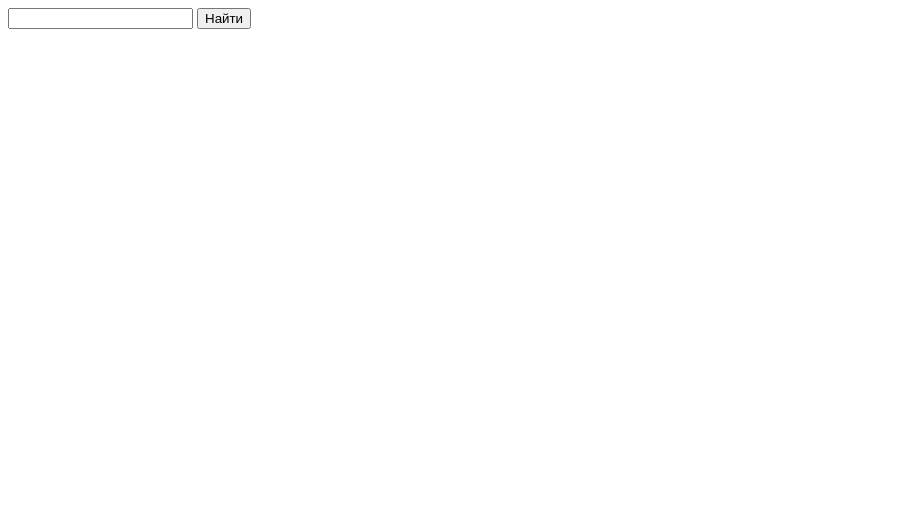
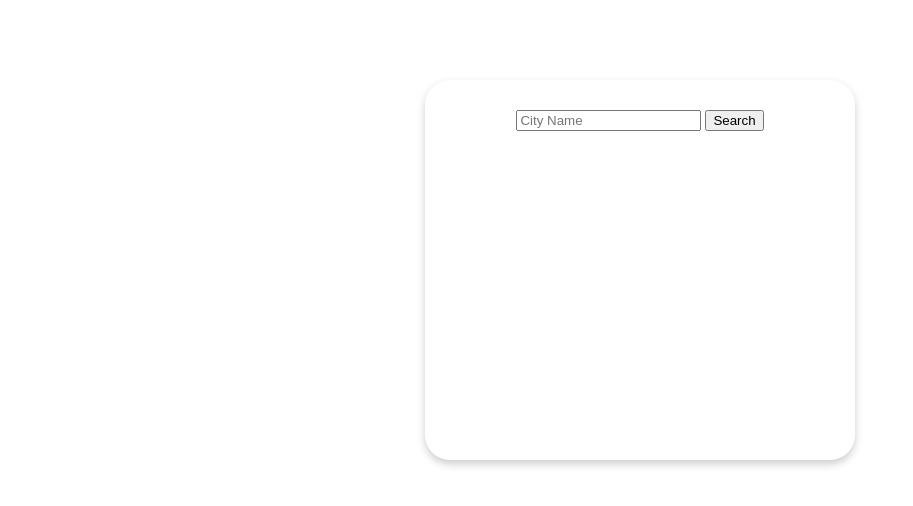
Before and after one commit to annadanilova-edu/web_lab1, a website: page index.html in a window 1280 px wide. Shown: the whole page, without its empty margins (0-913 px from the left). Drawn offline with nearby package versions, Linux system fonts and the light colour scheme.

Commit message:
Adding Mustache

```diff
--- a/index.html
+++ b/index.html
@@ -1,16 +1,26 @@
 <!DOCTYPE html>
-<html lang="en">
+<html langsearch-txt="en">
 <head>
     <meta charset="UTF-8">
     <title>Lab1</title>
+    <link rel="stylesheet/less" type="text/css" href="styles.less" />
+    <script src="//cdnjs.cloudflare.com/ajax/libs/less.js/3.9.0/less.min.js" ></script>
     <script src="index.js"></script>
     <script src="https://cdnjs.cloudflare.com/ajax/libs/mustache.js/3.1.0/mustache.js"></script>
 </head>
-<input id="city-input">
-<button id="search-button" onclick="getWeather()">Найти</button>
-<div id="result">
+<div class="grid">
+    <div class="search">
+       <input type="text" placeholder="City Name" id="search-txt">
+        <button id="search-btn">Search</button>
+    </div>
+
+    <div class="name" id="name"></div>
+    <div class="temp" id="temp"></div>
+    <div class="weather" id="weather"></div>
+    <div class="wind" id="wind"></div>
+    <div class="humidity" id="humidity"></div>
+
 </div>
-
 <script>
 
 </script>
--- a/index.js
+++ b/index.js
@@ -1,20 +1,46 @@
 
-let key = "bf17aa753eec52f73cdb8d53e0609031"
+document.addEventListener("DOMContentLoaded", ready);
+let city;
+let name, temp, wind, weather, humidity;
+const key = "bf17aa753eec52f73cdb8d53e0609031";
 
+function ready(){
+    city = document.getElementById("search-txt");
+    name = document.getElementById("name");
+    temp = document.getElementById("temp");
+    weather = document.getElementById("weather");
+    wind = document.getElementById("wind");
+    humidity = document.getElementById("humidity");
 
+    let searchButton = document.getElementById("search-btn");
+    let searchInput = document.getElementById("search-txt");
+
+    searchButton.addEventListener("click", getWeather);
+    searchInput.addEventListener("keyup", enterPressed);
+}
+function enterPressed(event) {
+    if (event.key === "Enter") {
+        getWeather();
+    }
+}
 function getWeather(){
-    let city = document.getElementById("city-input")
-    let request = new XMLHttpRequest();
-
-    let link = "https://api.openweathermap.org/data/2.5/weather?q=" + city.value + "&appid=" + key;
-
-    request.open("GET", link, false); // true for asynchronous
-    request.send();
-
-    let jsonObject = JSON.parse(request.responseText);
-    city.innerHTML = jsonObject.name;
-
-    let template = "{{base}}";
-
-    document.getElementById("result").innerText = Mustache.render(template, jsonObject);
+    let link = "https://api.openweathermap.org/data/2.5/weather?q=" + city.value + "&units=metric" + "&appid=" + key;
+    fetch(link)
+        .then(function(response){
+            if (response.ok){
+                return response.json()
+            }
+            else {
+                alert("Ошибка HTTP: " + response.status);
+                name.innerText = temp.innetText = wind.innerText = weather.innerText = humidity.innerText = "";
+            }
+        })
+        .then(function(json) {
+            console.log(json);
+            name.innerHTML = Mustache.render("{{name}}", json);
+            temp.innerHTML = Mustache.render("{{main.temp}}°C", json);
+            wind.innerHTML = Mustache.render("Wind:</br> {{wind.speed}} meter/sec", json);
+            weather.innerHTML = Mustache.render("{{weather.0.main}}", json);
+            humidity.innerHTML = Mustache.render("Humidity:</br> {{main.humidity}}%", json);
+        });
 }
--- /dev/null
+++ b/styles.less
@@ -0,0 +1,44 @@
+@primary: #8EBCFD;
+@accent: #036CFE;
+
+.grid{
+  display: grid;
+  grid-template-columns: 1fr 1fr 1fr;
+  grid-template-rows: 50px 2fr 1fr;
+  width: 400px;
+  height: 350px;
+
+  margin: 10vh auto;
+  border-radius: 25px;
+  box-shadow: 0 4px 8px 0 rgba(0, 0, 0, 0.2);
+  padding: 15px;
+}
+.search{
+  padding: 15px;
+  text-align: center;
+  grid-column: 1 / span 3;
+  grid-row: 1;
+}
+.name{
+  grid-column: 1;
+  grid-row: 2;
+  font-size: 40px;
+}
+.temp{
+  grid-column: 2 / span 3;
+  grid-row: 2;
+  font-size: 50px;
+  text-align: end;
+}
+.weather{
+  grid-column: 1;
+  grid-row: 3;
+}
+.wind{
+  grid-column: 2;
+  grid-row: 3;
+}
+.humidity{
+  grid-column: 3;
+  grid-row: 3;
+}
```
